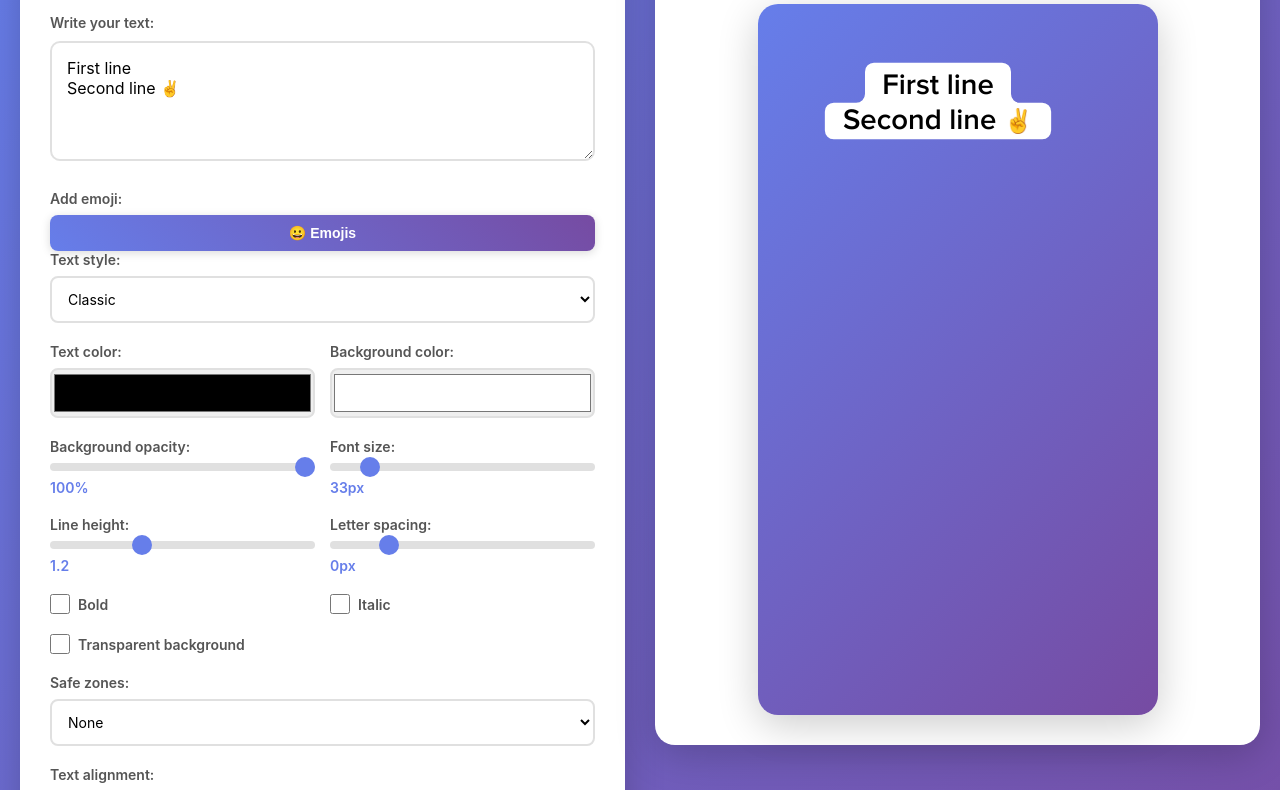
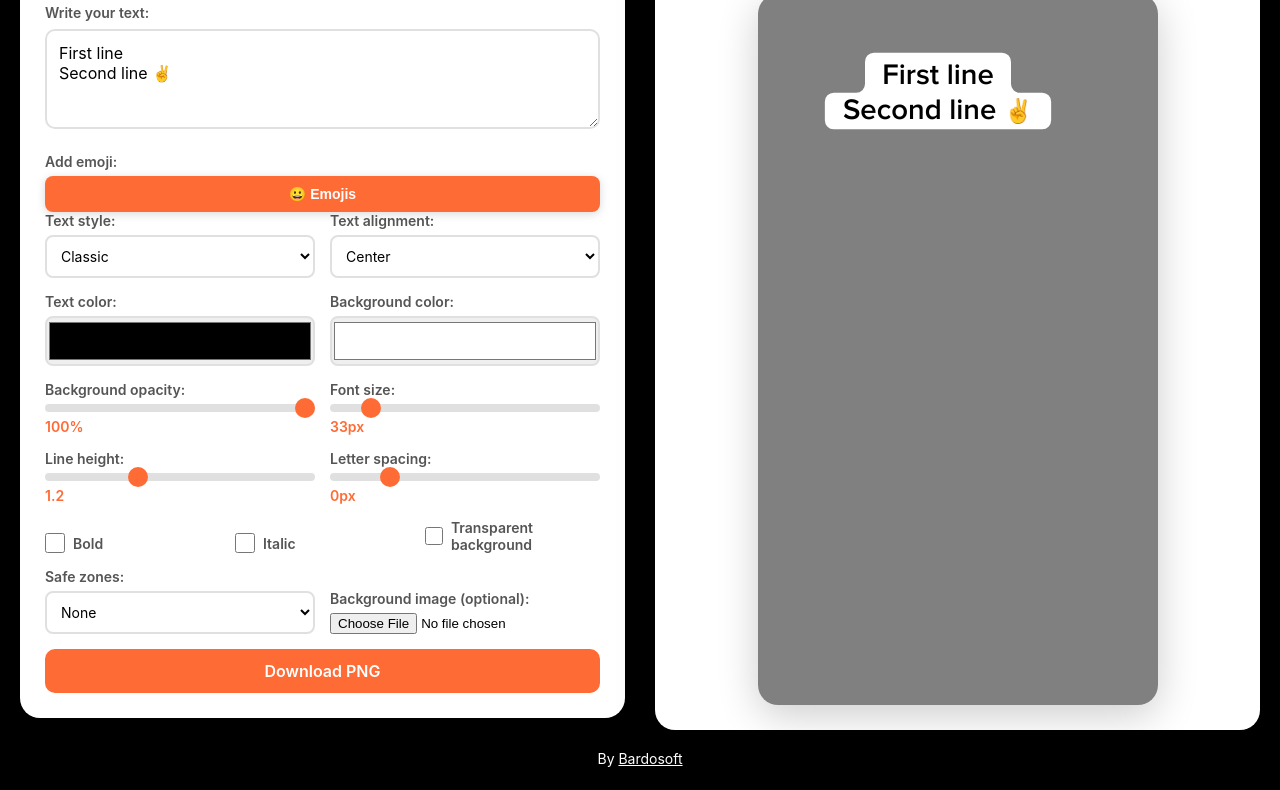
Before and after one commit to Fondarts/IG-Text, a plain HTML site: page index.html in a window 1280 px wide. Shown: the part 95-885 px from the top of the page. Drawn offline with Linux system fonts and the light colour scheme.

Commit message:
Actualizar UI: tema negro-naranja, reorganizar controles en lÃ­nea, footer Bardosoft, preview gris

```diff
--- a/index.html
+++ b/index.html
@@ -3,7 +3,7 @@
 <head>
     <meta charset="UTF-8">
     <meta name="viewport" content="width=device-width, initial-scale=1.0">
-    <title>Instagram Stories Text Generator</title>
+    <title>Instagram text editor</title>
     <link rel="preconnect" href="https://fonts.googleapis.com">
     <link rel="preconnect" href="https://fonts.gstatic.com" crossorigin>
     <link href="https://fonts.googleapis.com/css2?family=Roboto:wght@400;500;700&family=Bebas+Neue&display=swap" rel="stylesheet">
@@ -12,7 +12,7 @@
 <body>
     <div class="container">
         <div class="editor-panel">
-            <h1>Instagram Stories Text Editor <span style="font-size: 0.6em; color: #667eea; font-weight: normal;">V25</span></h1>
+            <h1>Instagram text editor</h1>
 
             <div class="input-section">
                 <label for="text-input">Write your text:</label>
@@ -615,6 +615,7 @@ Second line ✌️</textarea>
             </div>
 
             <div class="controls">
+                <div class="control-group-inline">
                     <div class="control-group">
                         <label for="text-style">Text style:</label>
                         <select id="text-style">
@@ -625,6 +626,16 @@ Second line ✌️</textarea>
                             <option value="strong">Strong</option>
                             <option value="custom">Custom Font</option>
                         </select>
+                    </div>
+
+                    <div class="control-group">
+                        <label for="text-align">Text alignment:</label>
+                        <select id="text-align">
+                            <option value="left">Left</option>
+                            <option value="center" selected>Center</option>
+                            <option value="right">Right</option>
+                        </select>
+                    </div>
                 </div>
 
                 <div class="control-group" id="custom-font-group" style="display: none;">
@@ -685,14 +696,15 @@ Second line ✌️</textarea>
                             <input type="checkbox" id="italic"> Italic
                         </label>
                     </div>
-                </div>
 
                     <div class="control-group">
                         <label>
                             <input type="checkbox" id="transparent-bg"> Transparent background
                         </label>
                     </div>
+                </div>
 
+                <div class="control-group-inline">
                     <div class="control-group">
                         <label for="safe-zones-select">Safe zones:</label>
                         <select id="safe-zones-select">
@@ -703,18 +715,10 @@ Second line ✌️</textarea>
                     </div>
 
                     <div class="control-group">
-                    <label for="text-align">Text alignment:</label>
-                    <select id="text-align">
-                        <option value="left">Left</option>
-                        <option value="center" selected>Center</option>
-                        <option value="right">Right</option>
-                    </select>
-                </div>
-
-                <div class="control-group">
                         <label for="bg-image-file">Background image (optional):</label>
                         <input type="file" id="bg-image-file" accept="image/*">
                         <button type="button" id="remove-bg-image" class="remove-bg-btn" style="display: none;">Remove background</button>
+                    </div>
                 </div>
 
                 <div class="control-group">
@@ -736,6 +740,10 @@ Second line ✌️</textarea>
             </div>
     </div>
 
+    <footer style="text-align: center; padding: 20px; color: white; font-size: 14px;">
+        By <a href="https://bardosoft.vercel.app/index.html" target="_blank" style="color: white; text-decoration: underline;">Bardosoft</a>
+    </footer>
+
     <script src="script.js"></script>
 </body>
 </html>
--- a/styles.css
+++ b/styles.css
@@ -27,7 +27,7 @@
 
 body {
     font-family: -apple-system, BlinkMacSystemFont, 'Segoe UI', Roboto, Oxygen, Ubuntu, Cantarell, sans-serif;
-    background: linear-gradient(135deg, #667eea 0%, #764ba2 100%);
+    background: #000000;
     min-height: 100vh;
     padding: 20px;
 }
@@ -44,24 +44,24 @@ body {
 .editor-panel {
     background: white;
     border-radius: 20px;
-    padding: 30px;
+    padding: 25px;
     box-shadow: 0 10px 40px rgba(0, 0, 0, 0.2);
 }
 
 .editor-panel h1 {
     color: #333;
-    margin-bottom: 25px;
+    margin-bottom: 20px;
     font-size: 28px;
     font-weight: 700;
 }
 
 .input-section {
-    margin-bottom: 25px;
+    margin-bottom: 20px;
 }
 
 .input-section label {
     display: block;
-    margin-bottom: 10px;
+    margin-bottom: 8px;
     color: #555;
     font-weight: 600;
     font-size: 14px;
@@ -69,8 +69,8 @@ body {
 
 .input-section textarea {
     width: 100%;
-    min-height: 120px;
-    padding: 15px;
+    min-height: 100px;
+    padding: 12px;
     border: 2px solid #e0e0e0;
     border-radius: 10px;
     font-size: 16px;
@@ -81,19 +81,19 @@ body {
 
 .input-section textarea:focus {
     outline: none;
-    border-color: #667eea;
+    border-color: #ff6b35;
 }
 
 .controls {
     display: flex;
     flex-direction: column;
-    gap: 20px;
+    gap: 15px;
 }
 
 .control-group {
     display: flex;
     flex-direction: column;
-    gap: 8px;
+    gap: 6px;
 }
 
 .control-group-inline {
@@ -124,7 +124,7 @@ body {
 
 .control-group input[type="color"]:focus {
     outline: none;
-    border-color: #667eea;
+    border-color: #ff6b35;
 }
 
 .control-group input[type="range"] {
@@ -142,7 +142,7 @@ body {
     width: 20px;
     height: 20px;
     border-radius: 50%;
-    background: #667eea;
+    background: #ff6b35;
     cursor: pointer;
 }
 
@@ -150,13 +150,13 @@ body {
     width: 20px;
     height: 20px;
     border-radius: 50%;
-    background: #667eea;
+    background: #ff6b35;
     cursor: pointer;
     border: none;
 }
 
 .control-group select {
-    padding: 12px;
+    padding: 10px;
     border: 2px solid #e0e0e0;
     border-radius: 8px;
     font-size: 14px;
@@ -168,7 +168,7 @@ body {
 
 .control-group select:focus {
     outline: none;
-    border-color: #667eea;
+    border-color: #ff6b35;
 }
 
 .control-group input[type="checkbox"] {
@@ -185,15 +185,15 @@ body {
 }
 
 #opacity-value, #font-size-value, #line-height-value, #letter-spacing-value {
-    color: #667eea;
+    color: #ff6b35;
     font-weight: 600;
     font-size: 14px;
 }
 
 .download-btn {
     width: 100%;
-    padding: 15px 20px;
-    background: linear-gradient(135deg, #667eea 0%, #764ba2 100%);
+    padding: 12px 20px;
+    background: #ff6b35;
     color: white;
     border: none;
     border-radius: 10px;
@@ -206,12 +206,12 @@ body {
 
 .download-btn:hover {
     transform: translateY(-2px);
-    box-shadow: 0 5px 15px rgba(102, 126, 234, 0.4);
+    box-shadow: 0 5px 15px rgba(255, 107, 53, 0.4);
 }
 
 .download-btn:active {
     transform: translateY(0);
-    box-shadow: 0 2px 5px rgba(102, 126, 234, 0.3);
+    box-shadow: 0 2px 5px rgba(255, 107, 53, 0.3);
 }
 
 .remove-bg-btn {
@@ -246,7 +246,7 @@ body {
 .story-background {
     width: 100%;
     height: 100%;
-    background: linear-gradient(135deg, #667eea 0%, #764ba2 100%);
+    background: #808080;
     position: relative;
     display: flex;
     align-items: flex-start;
@@ -318,13 +318,13 @@ body {
 .preview-panel {
     background: white;
     border-radius: 20px;
-    padding: 30px;
+    padding: 25px;
     box-shadow: 0 10px 40px rgba(0, 0, 0, 0.2);
 }
 
 .preview-panel h2 {
     color: #333;
-    margin-bottom: 20px;
+    margin-bottom: 15px;
     font-size: 24px;
     font-weight: 700;
 }
@@ -335,7 +335,7 @@ body {
 }
 
 .emoji-btn {
-    background: linear-gradient(45deg, #667eea, #764ba2);
+    background: #ff6b35;
     color: white;
     padding: 10px 16px;
     border: none;
@@ -410,7 +410,7 @@ body {
 
 .emoji-item:hover {
     background: #e8e8e8;
-    border-color: #667eea;
+    border-color: #ff6b35;
     transform: scale(1.1);
 }
 
```
Lines whose indentation alone changed are shown as unchanged.
